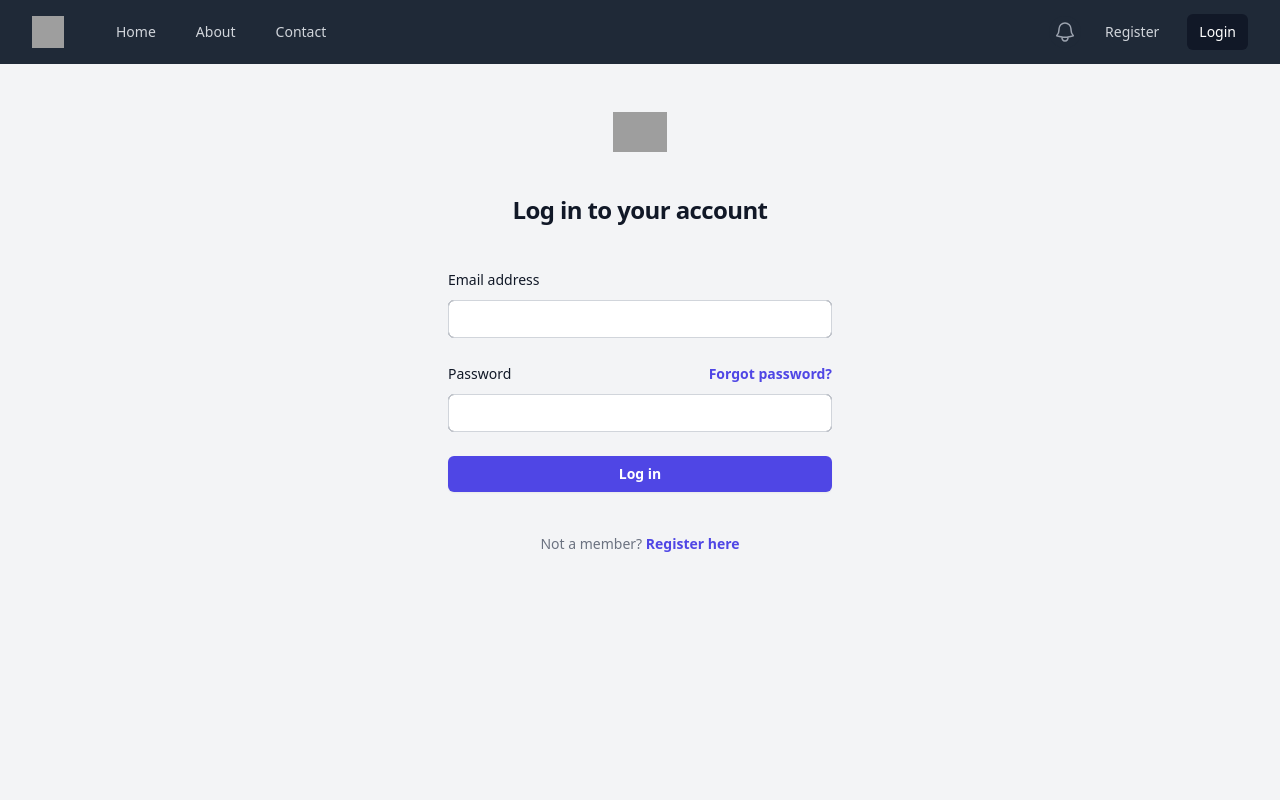
After one commit to s0shiro/php, a PHP site: page /login in a window 1280 px wide. The commit adds this page. Run offline with PHP 8.4, Linux system fonts and the light colour scheme; some libraries are stand-ins or nearby versions; grey boxes are pictures that could not be loaded.

Commit message:
dynamic web: added a log in and log out and add middleware preventig user to view unauthorize page

```diff
--- /dev/null
+++ b/dynamic-web/Core/Middleware/Guest.php
@@ -0,0 +1,14 @@
+<?php
+
+namespace Core\Middleware;
+
+class Guest
+{
+    public function handle()
+    {
+        if ($_SESSION['user'] ?? false) {
+            header('location: /');
+            exit();
+        }
+    }
+}
--- /dev/null
+++ b/dynamic-web/Core/Middleware/Middleware.php
@@ -0,0 +1,26 @@
+<?php
+
+namespace Core\Middleware;
+
+class Middleware
+{
+    public const MAP = [
+        'guest' => Guest::class,
+        'auth' => Auth::class
+    ];
+
+    public static function resolve($key)
+    {
+        if (!$key) {
+            return;
+        }
+
+        $middleware = static::MAP[$key] ?? false;
+
+        if (!$middleware) {
+            throw new \Exception("No matching middleware found for key '{$key}'.");
+        }
+
+        (new $middleware)->handle();
+    }
+}
--- a/dynamic-web/Core/Router.php
+++ b/dynamic-web/Core/Router.php
@@ -1,6 +1,10 @@
 <?php
 
 namespace Core;
+
+use Core\Middleware\Auth;
+use Core\Middleware\Guest;
+use Core\Middleware\Middleware;
 
 class Router
 {
@@ -11,33 +15,47 @@ class Router
         $this->routes[] = [
             'uri' => $uri,
             'controller' => $controller,
-            'method' => $method
+            'method' => $method,
+            'middleware' => null
         ];
+
+        return $this;
     }
 
     public function get($uri, $controller)
     {
-        $this->add('GET', $uri, $controller);
+        return $this->add('GET', $uri, $controller);
     }
 
     public function post($uri, $controller)
     {
-        $this->add('POST', $uri, $controller);
+        return $this->add('POST', $uri, $controller);
     }
 
     public function delete($uri, $controller)
     {
-        $this->add('DELETE', $uri, $controller);
+        return $this->add('DELETE', $uri, $controller);
     }
 
     public function patch($uri, $controller)
     {
-        $this->add('PATCH', $uri, $controller);
+        return $this->add('PATCH', $uri, $controller);
     }
 
     public function put($uri, $controller)
     {
-        $this->add('PUT', $uri, $controller);
+        return $this->add('PUT', $uri, $controller);
+    }
+
+    public function only($key)
+    {
+        // Get the last route added to the routes array
+        $lastRouteIndex = array_key_last($this->routes);
+
+        // Set the middleware for the last route
+        $this->routes[$lastRouteIndex]['middleware'] = $key;
+
+        return $this;
     }
 
     public function route($uri, $method)
@@ -46,6 +64,18 @@ class Router
 
         foreach ($this->routes as $route) {
             if ($route['uri'] === $uri && $route['method'] === strtoupper($method)) {
+
+                Middleware::resolve($route['middleware']);
+
+//                //applying manual middleware
+//                if ($route['middleware'] === 'guest') {
+//                    (new Guest)->handle();
+//                }
+//
+//                if ($route['middleware'] === 'auth') {
+//                    (new Auth)->handle();
+//                }
+
                 return require base_path($route['controller']);
             }
         }
--- a/dynamic-web/Core/functions.php
+++ b/dynamic-web/Core/functions.php
@@ -39,3 +39,29 @@ function view($path, $attributes = [])
 
     return require base_path('views/' . $path);
 }
+
+function login($user)
+{
+    $_SESSION['user'] = [
+        'id' => $user['id'],
+        'email' => $user['email']
+    ];
+
+    session_regenerate_id(true);
+}
+
+function logut()
+{
+    $_SESSION = [];
+
+    session_destroy();
+
+    $params = session_get_cookie_params();
+
+    setcookie('PHPSESSID', '', time() - 3600, $params['path'], $params['domain'], $params['secure'], $params['httponly']);
+}
+
+function getUserId()
+{
+    return $_SESSION['user']['id'] ?? null;
+}
--- a/dynamic-web/controllers/notes/destroy.php
+++ b/dynamic-web/controllers/notes/destroy.php
@@ -5,7 +5,7 @@ use Core\Database;
 
 $db = App::resolve('Core\Database');
 
-$currentUserID = 1;
+$currentUserID = getUserId();
 
 $note = $db->query('SELECT * FROM notes WHERE id = :id', [
     'id' => $_POST['note_id']
--- a/dynamic-web/controllers/notes/edit.php
+++ b/dynamic-web/controllers/notes/edit.php
@@ -5,13 +5,13 @@ use Core\Database;
 
 $db = App::resolve(Database::class);
 
-$currentUserID = 1;
+$user_id = getUserId();
 
 $note = $db->query("SELECT * FROM notes where id = :id", [
     'id' => $_GET['id']
 ])->findOrFail();
 
-authorize($note['user_id'] === $currentUserID);
+authorize($note['user_id'] === $user_id);
 
 view("notes/edit.view.php", [
     'heading' => 'Edit Note',
--- a/dynamic-web/controllers/notes/index.php
+++ b/dynamic-web/controllers/notes/index.php
@@ -5,7 +5,11 @@ use Core\Database;
 
 $db = App::resolve('Core\Database');
 
-$notes = $db->query("SELECT * FROM notes where user_id = 1")->fetchAll();
+$user_id = getUserId();
+
+$notes = $db->query("SELECT * FROM notes where user_id = :id", [
+    'id' => $user_id
+])->fetchAll();
 
 view("notes/index.view.php", [
     'heading' => 'My Notes',
--- a/dynamic-web/controllers/notes/show.php
+++ b/dynamic-web/controllers/notes/show.php
@@ -5,13 +5,13 @@ use Core\Database;
 
 $db = App::resolve('Core\Database');
 
-$currentUserID = 1;
+$user_id = getUserId();
 
 $note = $db->query("SELECT * FROM notes where id = :id", [
     'id' => $_GET['id']
     ])->findOrFail();
 
-authorize($note['user_id'] === $currentUserID);
+authorize($note['user_id'] === $user_id);
 
 view("notes/show.view.php", [
     'heading' => 'Note',
--- a/dynamic-web/controllers/notes/update.php
+++ b/dynamic-web/controllers/notes/update.php
@@ -6,7 +6,7 @@ use Core\Validator;
 
 $db = App::resolve(Database::class);
 
-$currentUserID = 1;
+$currentUserID = getUserId();
 
 //find the corresponding note
 $note = $db->query("SELECT * FROM notes where id = :id", [
--- /dev/null
+++ b/dynamic-web/controllers/session/create.php
@@ -0,0 +1,3 @@
+<?php
+
+view('session/create.view.php');
--- a/dynamic-web/routes.php
+++ b/dynamic-web/routes.php
@@ -4,7 +4,7 @@ $router->get('/', 'controllers/index.php');
 $router->get('/about', 'controllers/about.php');
 $router->get('/contact', 'controllers/contact.php');
 
-$router->get('/notes', 'controllers/notes/index.php');
+$router->get('/notes', 'controllers/notes/index.php')->only('auth');
 $router->get('/note', 'controllers/notes/show.php');
 $router->delete('/note', 'controllers/notes/destroy.php');
 
@@ -14,5 +14,9 @@ $router->patch('/note', 'controllers/notes/update.php');
 $router->get('/notes/create', 'controllers/notes/create.php');
 $router->post('/notes', 'controllers/notes/store.php');
 
-$router->get('/register', 'controllers/registration/register.php');
+$router->get('/register', 'controllers/registration/register.php')->only('guest');
 $router->post('/register', 'controllers/registration/store.php');
+
+$router->get('/login', 'controllers/session/create.php')->only('guest');
+$router->post('/session', 'controllers/session/store.php')->only('guest');
+$router->delete('/session', 'controllers/session/destroy.php')->only('auth');
--- a/dynamic-web/views/partials/nav.php
+++ b/dynamic-web/views/partials/nav.php
@@ -14,8 +14,10 @@
                            aria-current="page">Home</a>
                         <a href="/about"
                            class="<?= urlIs("/about") ? 'bg-gray-900 text-white' : 'text-gray-300' ?> rounded-md px-3 py-2 text-sm font-medium text-gray-300 hover:bg-gray-700 hover:text-white">About</a>
+                        <?php if ($_SESSION['user'] ?? false) : ?>
                         <a href="/notes"
                            class="<?= urlIs("/notes") ? 'bg-gray-900 text-white' : 'text-gray-300' ?> rounded-md px-3 py-2 text-sm font-medium text-gray-300 hover:bg-gray-700 hover:text-white">Notes</a>
+                        <?php endif ?>
                         <a href="/contact"
                            class="<?= urlIs("/contact") ? 'bg-gray-900 text-white' : 'text-gray-300' ?> rounded-md px-3 py-2 text-sm font-medium text-gray-300 hover:bg-gray-700 hover:text-white">Contact</a>
                     </div>
@@ -36,11 +38,19 @@
 
                     <!-- Profile dropdown -->
                     <div class="relative ml-3">
-                        <div>
+                        <div class="flex items-center space-x-4">
                             <?php if ($_SESSION['user'] ?? false) : ?>
-                                  <p class="text-white"><?php echo $_SESSION['user']['email']; ?></p>
+                                <p class="text-white font-medium"><?php echo $_SESSION['user']['email']; ?></p>
+                                <form action="/session" method="POST">
+                                    <input type="hidden" name="_method" value="DELETE" />
+
+                                    <button class="text-gray-300 rounded-md px-3 py-2 text-sm font-medium hover:bg-gray-700 hover:text-white">Log Out</button>
+                                </form>
                             <?php else : ?>
-                                <a href="/register" class="text-white">Register</a>
+                                <a href="/register"
+                                   class="<?= urlIs("/register") ? 'bg-gray-900 text-white' : 'text-gray-300' ?> rounded-md px-3 py-2 text-sm font-medium hover:bg-gray-700 hover:text-white">Register</a>
+                                <a href="/login"
+                                   class="<?= urlIs("/login") ? 'bg-gray-900 text-white' : 'text-gray-300' ?> rounded-md px-3 py-2 text-sm font-medium hover:bg-gray-700 hover:text-white ml-4">Login</a>
                             <?php endif; ?>
                         </div>
 
--- /dev/null
+++ b/dynamic-web/views/session/create.view.php
@@ -0,0 +1,63 @@
+<?php require base_path("views/partials/head.php") ?>
+<?php require base_path("views/partials/nav.php") ?>
+
+    <main>
+        <div class="flex min-h-full flex-col justify-center px-6 py-12 lg:px-8">
+            <div class="sm:mx-auto sm:w-full sm:max-w-sm">
+                <img class="mx-auto h-10 w-auto"
+                     src="https://tailwindui.com/plus/img/logos/mark.svg?color=indigo&shade=600" alt="Your Company">
+                <h2 class="mt-10 text-center text-2xl/9 font-bold tracking-tight text-gray-900">Log in to your
+                    account</h2>
+            </div>
+
+            <div class="mt-10 sm:mx-auto sm:w-full sm:max-w-sm">
+                <form class="space-y-6" action="/session" method="POST">
+                    <div>
+                        <label for="email" class="block text-sm/6 font-medium text-gray-900">Email address</label>
+                        <div class="mt-2">
+                            <input type="email" name="email" id="email" autocomplete="email" required
+                                   class="block w-full rounded-md bg-white px-3 py-1.5 text-base text-gray-900 outline outline-1 -outline-offset-1 outline-gray-300 placeholder:text-gray-400 focus:outline focus:outline-2 focus:-outline-offset-2 focus:outline-indigo-600 sm:text-sm/6">
+
+                            <?php if (isset($errors['email'])) : ?>
+                                <p class="text-red-500 text-sm mt-6"><?= $errors['email'] ?></p>
+                            <?php endif; ?>
+                        </div>
+                    </div>
+
+                    <div>
+                        <div class="flex items-center justify-between">
+                            <label for="password" class="block text-sm/6 font-medium text-gray-900">Password</label>
+                            <div class="text-sm">
+                                <a href="/forgot-password" class="font-semibold text-indigo-600 hover:text-indigo-500">Forgot
+                                    password?</a>
+                            </div>
+                        </div>
+                        <div class="mt-2">
+                            <input type="password" name="password" id="password" autocomplete="current-password"
+                                   required
+                                   class="block w-full rounded-md bg-white px-3 py-1.5 text-base text-gray-900 outline outline-1 -outline-offset-1 outline-gray-300 placeholder:text-gray-400 focus:outline focus:outline-2 focus:-outline-offset-2 focus:outline-indigo-600 sm:text-sm/6">
+
+                            <?php if (isset($errors['password'])) : ?>
+                                <p class="text-red-500 text-sm mt-6"><?= $errors['password'] ?></p>
+                            <?php endif; ?>
+                        </div>
+                    </div>
+
+                    <div>
+                        <button type="submit"
+                                class="flex w-full justify-center rounded-md bg-indigo-600 px-3 py-1.5 text-sm/6 font-semibold text-white shadow-sm hover:bg-indigo-500 focus-visible:outline focus-visible:outline-2 focus-visible:outline-offset-2 focus-visible:outline-indigo-600">
+                            Log in
+                        </button>
+                    </div>
+                </form>
+
+                <p class="mt-10 text-center text-sm text-gray-500">
+                    Not a member?
+                    <a href="/register" class="font-semibold leading-6 text-indigo-600 hover:text-indigo-500">Register
+                        here</a>
+                </p>
+            </div>
+        </div>
+    </main>
+
+<?php require base_path("views/partials/footer.php") ?>
```
Also changed, not shown: dynamic-web/Core/Middleware/Auth.php (added, +15 -0 lines), dynamic-web/controllers/notes/store.php (+17 -8 lines), dynamic-web/controllers/registration/store.php (+9 -5 lines), dynamic-web/controllers/session/destroy.php (added, +8 -0 lines), dynamic-web/controllers/session/store.php (added, +47 -0 lines).
